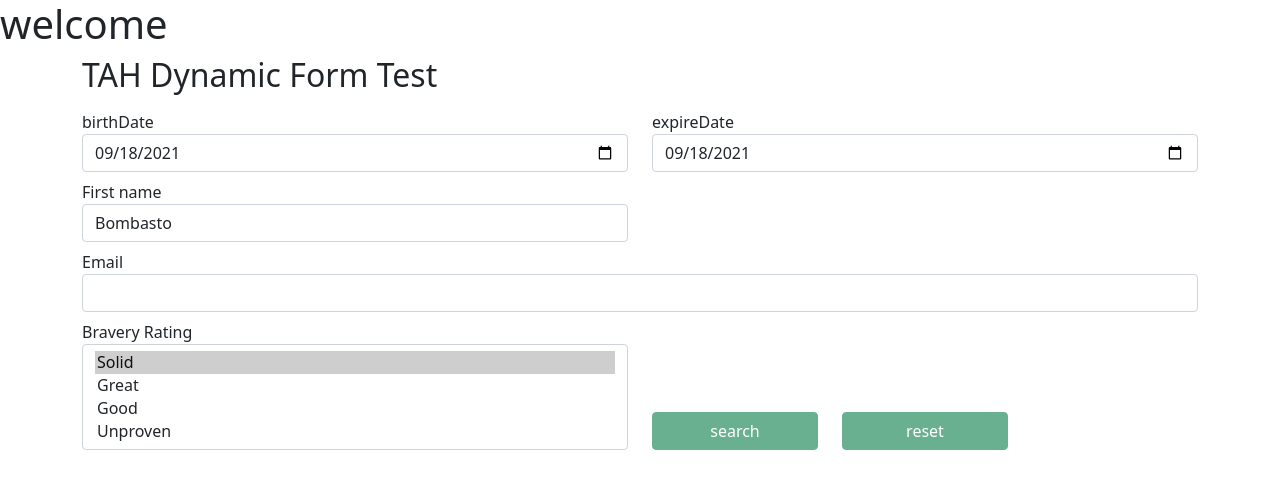
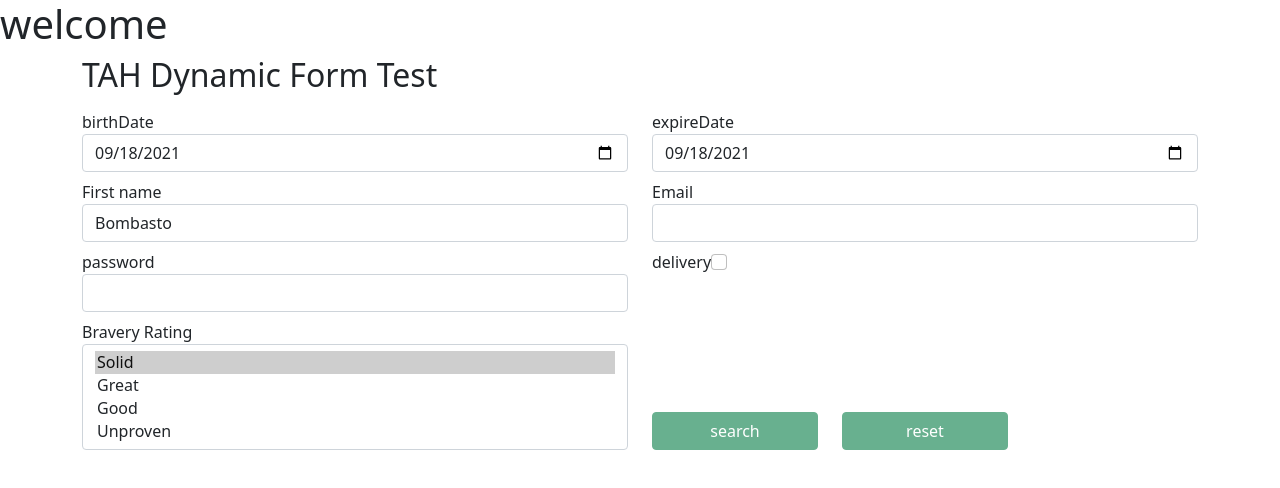
Before and after one commit to tariq-abdulghani/dynamic-from-module, an Angular app: page / in a window 1280 px wide. Shown: the top 488 px of the page. Built offline with nearby package versions, Linux system fonts and the light colour scheme.

Commit message:
added check box i've creted a mistake in binding which requires rewriting the whole module, work in this module will stop here.

```diff
--- /dev/null
+++ b/src/app/tah-dynamic-form/models/checkbox-control.ts
@@ -0,0 +1,23 @@
+import { BaseDynamicFormControl } from './base-control';
+import { ControlTypes } from './control-types';
+
+export class CheckboxControl extends BaseDynamicFormControl<boolean> {
+  controlType = ControlTypes.CHECKBOX;
+  type = 'checkbox';
+
+  constructor(options: {
+    value?: boolean;
+    key?: string;
+    label?: string;
+    required?: boolean;
+    weight?: number;
+  }) {
+    super({
+      value: options.value,
+      key: options.key,
+      label: options.label,
+      required: options.required,
+      weight: options.weight,
+    });
+  }
+}
--- a/src/app/tah-dynamic-form/models/control-types.ts
+++ b/src/app/tah-dynamic-form/models/control-types.ts
@@ -3,4 +3,5 @@ export enum ControlTypes{
     TEXT='TEXT',
     SELECT='SELECT',
     DATE='DATE',
+    CHECKBOX='CHECKBOX'
 }
--- a/src/app/tah-dynamic-form/tah-dynamic-form-control/tah-dynamic-form-control.component.html
+++ b/src/app/tah-dynamic-form/tah-dynamic-form-control/tah-dynamic-form-control.component.html
@@ -38,6 +38,16 @@
         </option>
       </select>
 
+      <input *ngSwitchCase="CONTROL_TYPES.CHECKBOX"
+      [formControlName]="control.key"
+      class="form-check-input"
+      [id]="control.key"
+      [type]="$any(control)?.type"
+      [checked]="control.value"
+      [(ngModel)]="control.value"
+      (change)="control.value==$any($event).target.checked;"
+      [ngClass]="{'invalid-input': !isValid}">
+
     </ng-container>
 
     <div class="errorMessage" *ngIf="!isValid">{{control.label}} is required</div>
--- a/src/app/tah-dynamic-form/tah-dynamic-form-control/tah-dynamic-form-control.component.ts
+++ b/src/app/tah-dynamic-form/tah-dynamic-form-control/tah-dynamic-form-control.component.ts
@@ -19,4 +19,7 @@ export class TahDynamicFormControlComponent implements OnInit {
   ngOnInit(): void {
   }
 
+  log(c?:any){
+    console.log(c);
+  }
 }
--- a/src/app/test-dynamic-form/test-dynamic-form.component.ts
+++ b/src/app/test-dynamic-form/test-dynamic-form.component.ts
@@ -1,5 +1,6 @@
 import { Component, OnInit } from '@angular/core';
 import { BaseDynamicFormControl } from '../tah-dynamic-form/models/base-control';
+import { CheckboxControl } from '../tah-dynamic-form/models/checkbox-control';
 import { DateControl } from '../tah-dynamic-form/models/date-control';
 import { SelectControl } from '../tah-dynamic-form/models/select-control';
 import { TextControl } from '../tah-dynamic-form/models/text-control';
@@ -42,10 +43,24 @@ export class TestDynamicFormComponent implements OnInit {
       key: 'emailAddress',
       label: 'Email',
       type: 'email',
-      weight: 12,
+      weight: 6,
       required: true
     }),
 
+    new TextControl({
+      key: 'password',
+      label: 'password',
+      type: 'password',
+      weight: 6,
+      required: true
+    }),
+
+    new CheckboxControl({
+      value: false,
+      key: 'delivery',
+      label: 'delivery',
+      weight:2
+    }),
     new SelectControl<SelectOption>({
       value:[{ key: 'solid', value: 'Solid' }],
       key: 'braveB',
```
